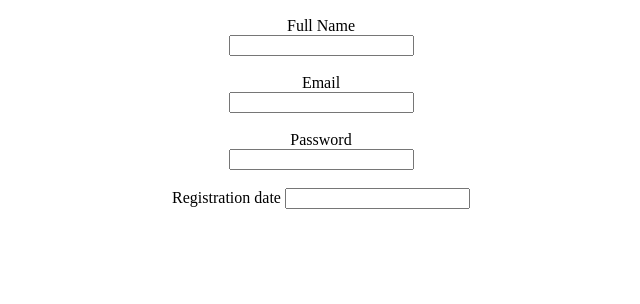
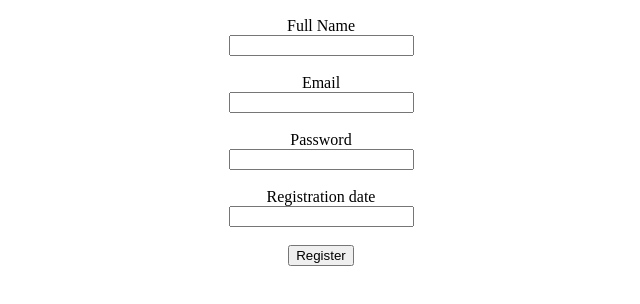
Before and after one commit to bandaradilshan832-creator/4.-Digital-Bookshop-Review-Portal, a plain HTML site: page Register Form.html in a window 1280 px wide. Shown: the part 38-342 px from the top of the page, without its empty margins (319-959 px from the left). Drawn offline with Linux system fonts and the light colour scheme.

Commit message:
add button

```diff
--- a/Register Form.html
+++ b/Register Form.html
@@ -3,10 +3,14 @@
 <head>
     <title>User Registration</title>
 </head>
+
 <body>
-    <center><h2>User Registration</h2></center>
+    <center>
+        <h2>User Registration</h2>
+    </center>
 
-    <form><center>
+    <form>
+        <center>
             <lebel>Full Name</lebel><br>
             <input type="text" name="Fullname"><br><br>
 
@@ -16,57 +20,14 @@
             <label>Password</label><br>
             <input type="password" name="password"><br><br>
 
-        <label>Registration date</label>
+            <label>Registration date</label><br>
             <input type="registration" name="registration"><br><br>
 
+            <button type="login">Register</button>
 
-
-
-
-
-
-
-
-
-
-
-    </center></form>
-
-
-
-
-
-
-
-
-
+        </center>
+    </form>
 
 </body>
 
-
-
-
-
-
-
-
-
-
-
-
-
-
-
-
-
-
-
-
-
-
-
-
-
-
-
 </html>
```
Lines whose indentation alone changed are shown as unchanged.
